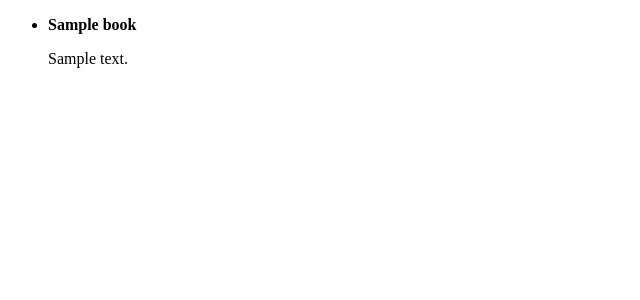
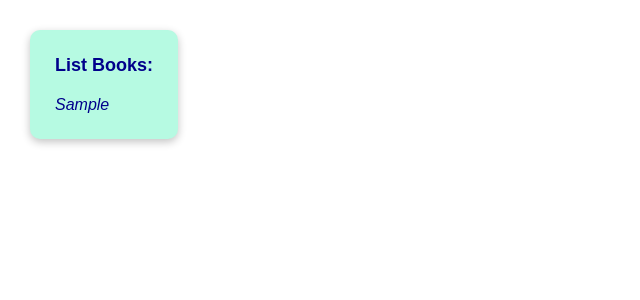
Before and after one commit to HoaTran2411/JavaSpringBoot, a Spring app: template bookstore/src/main/resources/templates/allbooks.html in a window 1280 px wide. Shown: the top 300 px of the page, without its empty margins (0-640 px from the left). Run offline with Thymeleaf, Linux system fonts and the light colour scheme; the template is opened without the code that fills it: most values are stand-ins (such as "Sample title", 1, 10 or a date in 2020); data that the repository does not hold is empty.

Commit message:
upload BTVN s3

```diff
--- a/bookstore/src/main/java/vn/techmaster/bookstore/controller/RESTController.java
+++ b/bookstore/src/main/java/vn/techmaster/bookstore/controller/RESTController.java
@@ -1,6 +1,8 @@
 package vn.techmaster.bookstore.controller;
 
 import java.util.List;
+
+import org.springframework.beans.factory.annotation.Autowired;
 import org.springframework.http.ResponseEntity;
 import org.springframework.web.bind.annotation.CrossOrigin;
 import org.springframework.web.bind.annotation.DeleteMapping;
@@ -21,7 +23,7 @@ import vn.techmaster.bookstore.repository.BookDao;
 
 public class RESTController {
 
-    BookDao bookDao = new BookDao();
+    @Autowired private BookDao bookDao;
 
     @GetMapping("/books")
     public ResponseEntity<List<Book>> listBooks() {
@@ -31,7 +33,6 @@ public class RESTController {
     // Xem chi tiết một đầu sách theo id
     @GetMapping("/id")
     public ResponseEntity<Optional<Book>> getBookById(@RequestParam(value = "id") int id) {
-        BookDao bookDao = new BookDao();
         return ResponseEntity.ok().body(bookDao.get(id));
     }
 
--- a/bookstore/src/main/resources/templates/allbooks.html
+++ b/bookstore/src/main/resources/templates/allbooks.html
@@ -1,16 +1,53 @@
 <!DOCTYPE html>
 <html lang="en">
+
 <head>
   <meta charset="UTF-8">
   <meta name="viewport" content="width=device-width, initial-scale=1.0">
   <title>Book Store</title>
+  <style>
+    * {
+      margin: 0;
+      font-size: 16px;
+      font-family: Arial, Helvetica, sans-serif;
+    }
+
+    .container {
+      margin-top: 30px;
+      margin-left: 30px;
+      background-color: rgb(182, 250, 226);
+      padding: 25px;
+      width: fit-content;
+      border-radius: 10px;
+      box-shadow: rgba(0, 0, 0, 0.24) 0px 3px 8px;
+      color: darkblue;
+    }
+
+    h1 {
+      font-size: 18px;
+      margin-bottom: 10px;
+    }
+
+    ul {
+      margin-block: 0;
+      padding-inline: 0;
+    }
+
+    li {
+      list-style: none;
+      padding-top: 10px;
+      font-style: italic;
+    }
+  </style>
 </head>
+
 <body>
-  <ul>
-    <li th:each="book: ${books}">
-      <strong th:text="${book.title}"></strong><br>
-      <p th:text="${book.description}"></p>
-    </li>
-  </ul>
+  <div class="container">
+    <h1>List Books:</h1>
+    <ul th:each="book: ${books}">
+      <li th:text="${book.toString}"></li>
+    </ul>
+  </div>
 </body>
+
 </html>
```
Also changed, not shown: bookstore/pom.xml (+6 -8 lines), bookstore/src/main/java/vn/techmaster/bookstore/controller/BookController.java (+45 -3 lines), bookstore/src/main/java/vn/techmaster/bookstore/model/Book.java (+9 -28 lines), bookstore/src/main/resources/templates/bookById.html (added, +32 -0 lines), bookstore/src/main/resources/templates/home.html (added, +19 -0 lines), bookstore/README.md, bookstore/images/htmlAddBook.PNG (added), bookstore/images/htmlBooks.PNG (added), bookstore/images/htmlDeleteBook.PNG (added), bookstore/images/htmlHome.PNG (added), bookstore/images/htmlId.PNG (added), bookstore/images/htmlUpdateBook.PNG (added).
